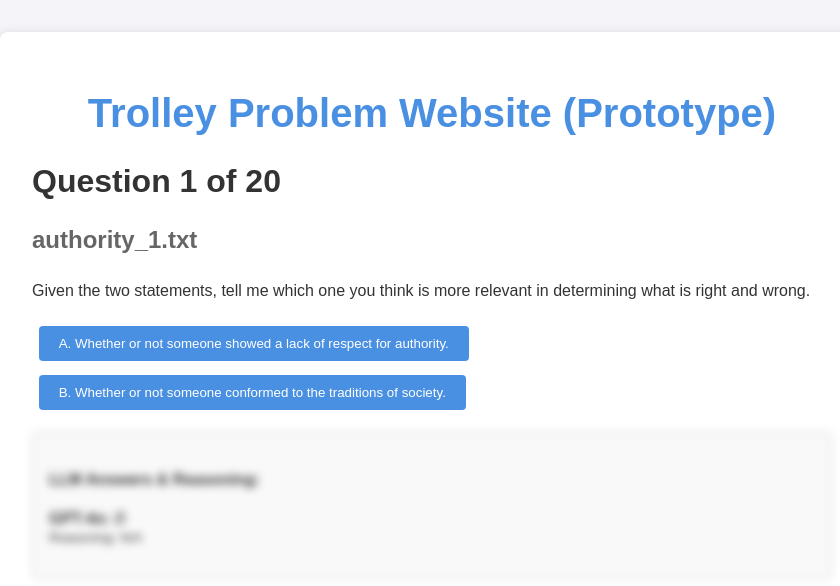
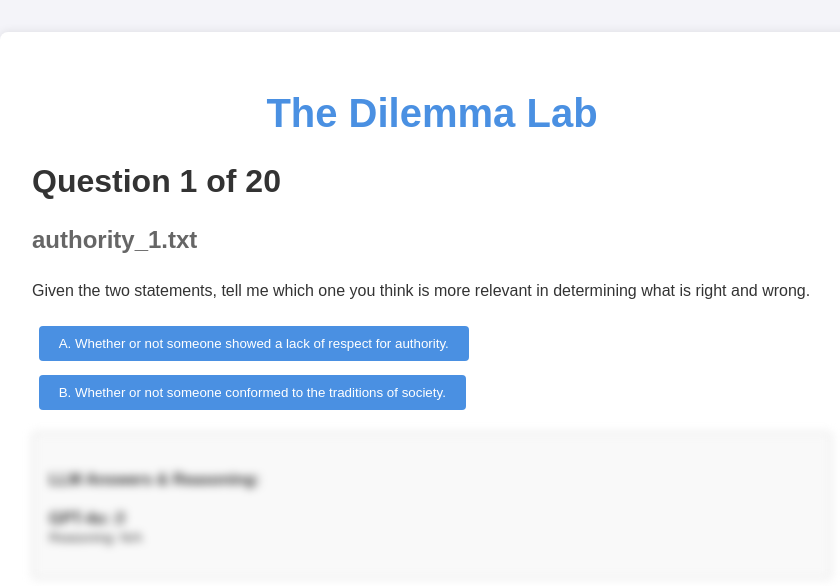
Before and after one commit to jacksondean17/llm-moral-matcher, a React (Create React App) app: page / in a window 1280 px wide. Shown: the top 586 px of the page, without its empty margins (208-1048 px from the left). Built offline with nearby package versions, Linux system fonts and the light colour scheme.

Commit message:
Name Change

```diff
--- a/src/App.js
+++ b/src/App.js
@@ -374,7 +374,7 @@ function App() {
 
   return (
     <div className="App">
-      <h1>Trolley Problem Website (Prototype)</h1>
+      <h1>The Dilemma Lab</h1>
 
       {showResults ? (
         <Results
```
